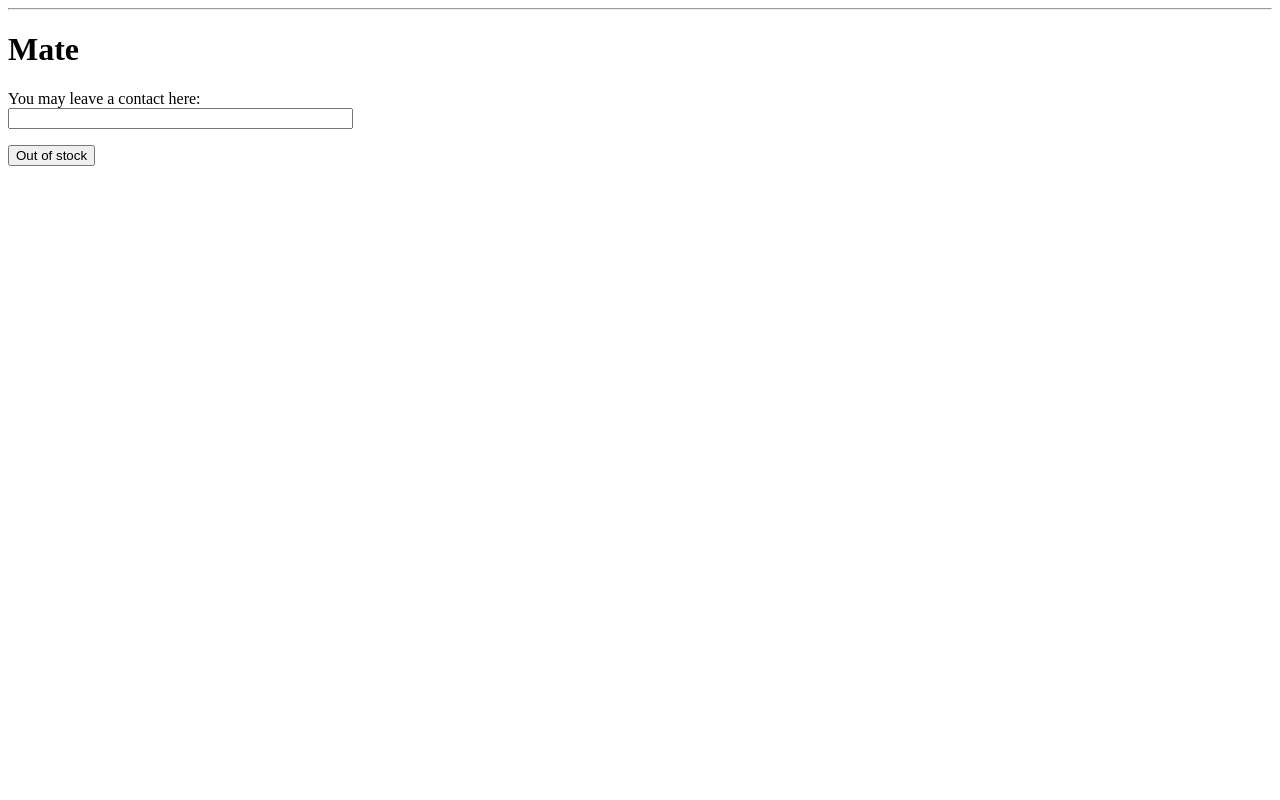
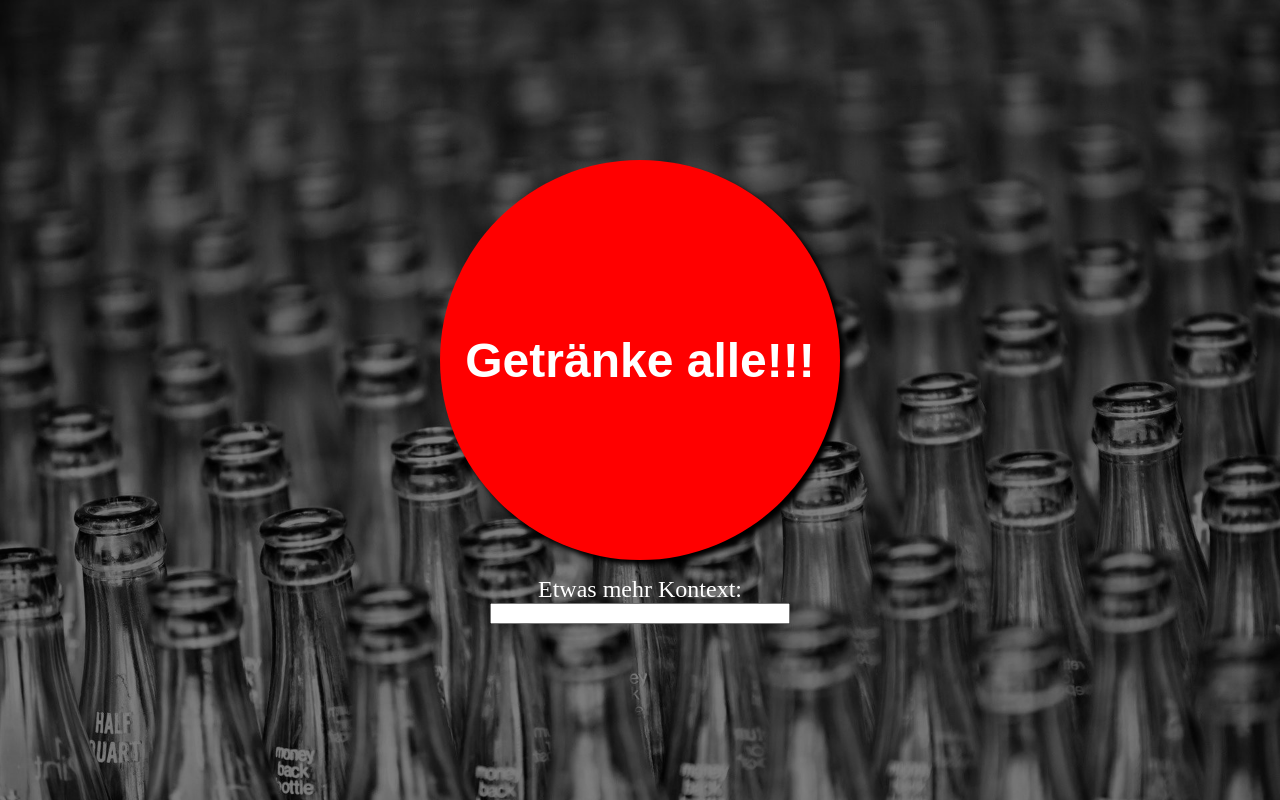
Before and after one commit to 3wille/matecalypse, a Flask app: page / in a window 1280 px wide. Run offline with Flask 2, Linux system fonts and the light colour scheme.

Commit message:
begin frontend

```diff
--- /dev/null
+++ b/app/static/style.css
@@ -0,0 +1,60 @@
+body {
+  background-image: url(assets/background.jpg);
+  background-size: cover;
+  padding: 0;
+  margin: 0;
+  color: white;
+}
+
+.content {
+  width: 50vmin;
+  position: absolute;
+  left: 50%;
+  top: 50%;
+  transform: translate(-50%, -50%);
+  text-align: center;
+}
+
+.content p {
+  font-size: 150%;
+  margin: 1rem 0 0 0;
+}
+
+.content input[type=text] {
+  width: 75%;
+}
+
+
+.content .bigbutton {
+  display: inline;
+  background-color: red; /* Green */
+  background-size: contain;
+  background-position: center;
+  border-radius: 50%;
+  width: 50vmin;
+  height: 50vmin;
+  border: none;
+  color: white;
+  text-align: center;
+  text-decoration: none;
+  display: inline-block;
+  font-size: 300%;
+  font-weight: bolder;
+  box-shadow: 5px 5px 5px black;
+}
+
+.content .bigbutton:active {
+  transform: translate(2px, 2px);
+  box-shadow: 3px 3px 5px black;
+}
+
+@media screen and (max-width: 600px) {
+  .content {
+    width: 80vmin;
+  }
+
+  .content .bigbutton {
+    width: 80vmin;
+    height: 80vmin;
+  }
+}
--- a/app/templates/base.html
+++ b/app/templates/base.html
@@ -1,9 +1,11 @@
 <html>
   <head>
     <title>Matecalypse</title>
+    <meta http-equiv="content-type" content="text/html; charset=utf-8">
+    <meta name="viewport" content="width=device-width, initial-scale=1.0">
+    <link rel="stylesheet" type="text/css" href="{{ url_for('static', filename='style.css') }}">
   </head>
   <body>
-      <hr>
       {% with messages = get_flashed_messages() %}
         {% if messages %}
           <ul>
--- a/app/templates/index.html
+++ b/app/templates/index.html
@@ -1,12 +1,12 @@
+
 {% extends "base.html" %}
 {% block content %}
-    <h1>Mate</h1>
+  <div class="content">
     <form action="" method="post" name="index">
-    {{ form.hidden_tag() }}
-    <p>
-      You may leave a contact here:<br>
-      {{ form.contact(size=40) }}<br>
-    </p>
-    <p><input type="submit" value="Out of stock"></p>
+      <input class="bigbutton" type="submit" value="Getränke alle!!!">
+      {{ form.hidden_tag() }}
+      <p>Etwas mehr Kontext:</p>
+      {{ form.contact() }}
     </form>
+  </div>
 {% endblock %}
```
Also changed, not shown: README.md, app/static/assets/background.jpg (added), app/static/assets/bottle.jpg (added).
